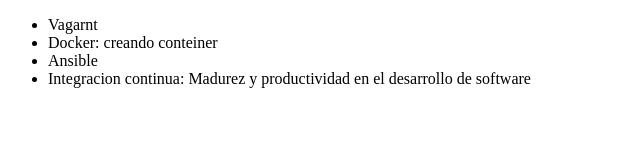
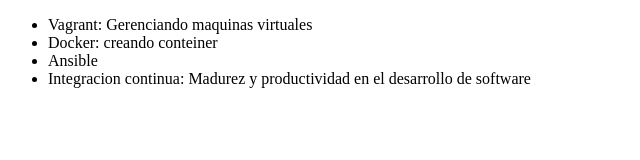
Before and after one commit to jdaniel55/Alura-git, a plain HTML site: page index.html in a window 1280 px wide. Shown: the whole page, without its empty margins (0-640 px from the left). Drawn offline with Linux system fonts and the light colour scheme.

Commit message:
corrigiendo curso de vagrant

```diff
--- a/index.html
+++ b/index.html
@@ -7,7 +7,7 @@
     </head>
     <body>
         <ul>
-            <li>Vagarnt</li>
+            <li>Vagrant: Gerenciando maquinas virtuales</li>
             <li>Docker: creando conteiner</li>
             <li>Ansible</li>
             <li>Integracion continua: Madurez y productividad en el desarrollo de software</li>
```
